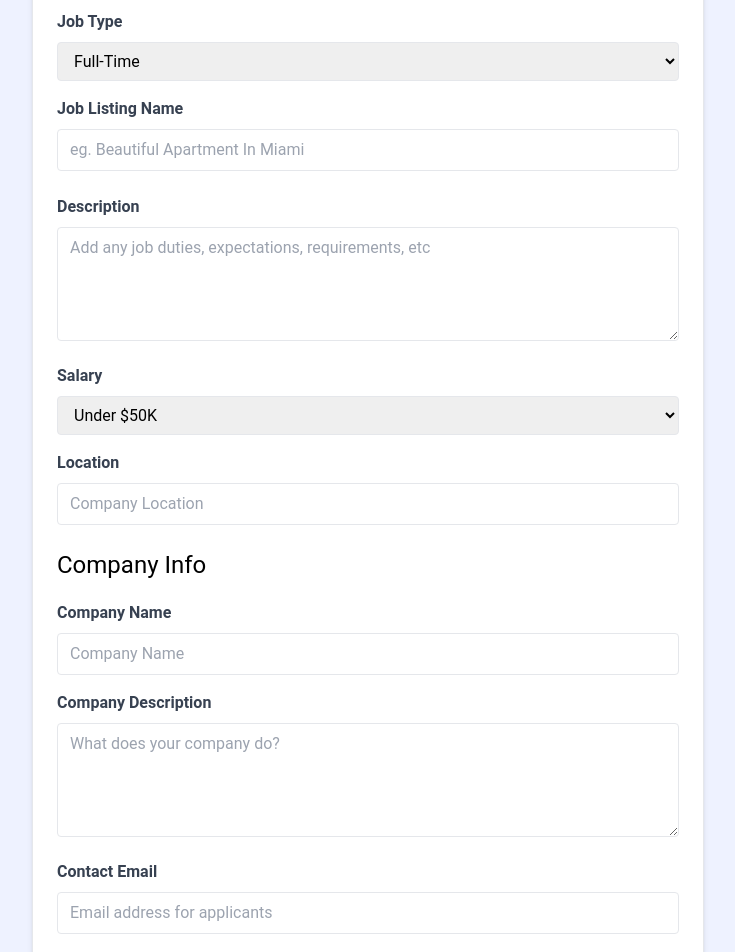
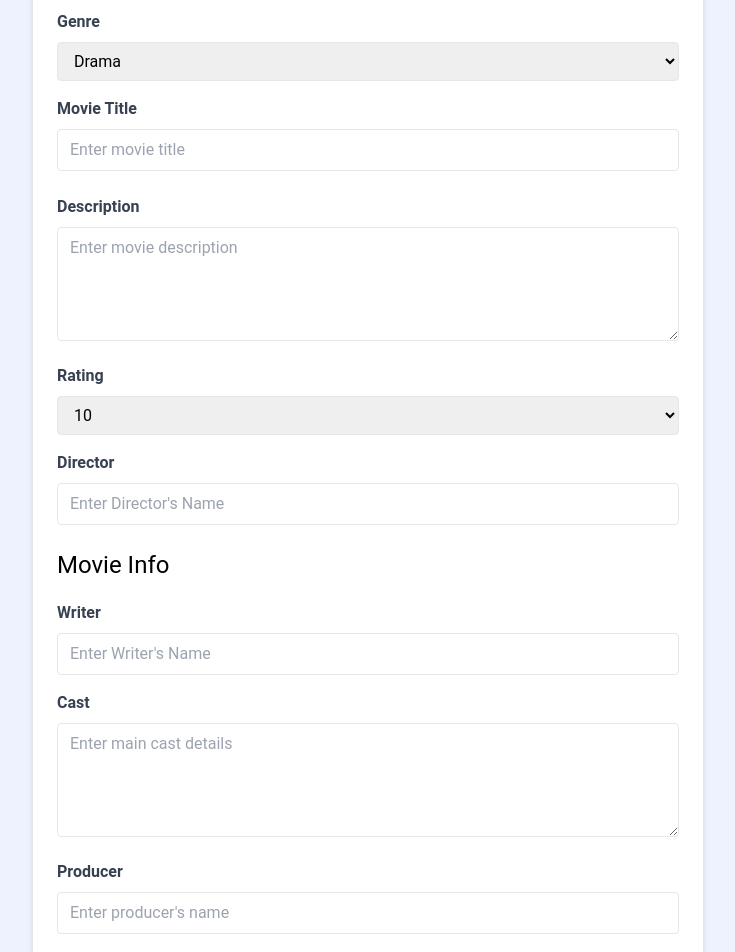
Before and after one commit to developedbyesh/react-movie-app-2025, a React (Vite) app: page /add-movie in a window 1280 px wide. Shown: the part 260-1212 px from the top of the page, without its empty margins (272-1007 px from the left). Built offline with nearby package versions, Linux system fonts and the light colour scheme.

Commit message:
add movie page changes

```diff
--- a/src/pages/AddMoviePage.jsx
+++ b/src/pages/AddMoviePage.jsx
@@ -1,47 +1,70 @@
 import React from 'react';
+import { useState } from 'react';
 
 const AddMoviePage = () => {
+  const [title, setTitle] = useState('');
+  const [genre, setGenre] = useState('Drama');
+  const [description, setDescription] = useState('');
+  const [director, setDirector] = useState('');
+  const [rating, setRating] = useState('10');
+  const [writer, setWriter] = useState('');
+  const [cast, setCast] = useState('');
+  const [producer, setProducer] = useState('');
+  const [music, setMusic] = useState('');
+
+  const submitForm = (e) => {
+    e.preventDefault();
+
+    console.log(title);
+  };
+
   return (
     <>
       <section className="bg-indigo-50">
         <div className="container m-auto max-w-2xl py-24">
           <div className="bg-white px-6 py-8 mb-4 shadow-md rounded-md border m-4 md:m-0">
-            <form>
+            <form onSubmit={submitForm}>
               <h2 className="text-3xl text-center font-semibold mb-6">
                 Add Movie
               </h2>
 
               <div className="mb-4">
                 <label
-                  htmlFor="type"
+                  htmlFor="genre"
                   className="block text-gray-700 font-bold mb-2"
                 >
-                  Job Type
+                  Genre
                 </label>
                 <select
-                  id="type"
-                  name="type"
+                  id="genre"
+                  name="genre"
                   className="border rounded w-full py-2 px-3"
                   required
+                  value={genre}
+                  onChange={(e) => setGenre(e.target.value)}
                 >
-                  <option value="Full-Time">Full-Time</option>
-                  <option value="Part-Time">Part-Time</option>
-                  <option value="Remote">Remote</option>
-                  <option value="Internship">Internship</option>
+                  <option value="Drama">Drama</option>
+                  <option value="Sci-Fi">Sci-Fi</option>
+                  <option value="Crime">Crime</option>
+                  <option value="Action">Action</option>
+                  <option value="Horror">Horror</option>
+                  <option value="Comedy">Comedy</option>
                 </select>
               </div>
 
               <div className="mb-4">
                 <label className="block text-gray-700 font-bold mb-2">
-                  Job Listing Name
+                  Movie Title
                 </label>
                 <input
                   type="text"
                   id="title"
                   name="title"
                   className="border rounded w-full py-2 px-3 mb-2"
-                  placeholder="eg. Beautiful Apartment In Miami"
+                  placeholder="Enter movie title"
                   required
+                  value={title}
+                  onChange={(e) => setTitle(e.target.value)}
                 />
               </div>
               <div className="mb-4">
@@ -56,114 +79,127 @@ const AddMoviePage = () => {
                   name="description"
                   className="border rounded w-full py-2 px-3"
                   rows="4"
-                  placeholder="Add any job duties, expectations, requirements, etc"
+                  placeholder="Enter movie description"
+                  value={description}
+                  onChange={(e) => setDescription(e.target.value)}
                 ></textarea>
               </div>
 
               <div className="mb-4">
                 <label
-                  htmlFor="type"
+                  htmlFor="rating"
                   className="block text-gray-700 font-bold mb-2"
                 >
-                  Salary
+                  Rating
                 </label>
                 <select
-                  id="salary"
-                  name="salary"
+                  id="rating"
+                  name="rating"
                   className="border rounded w-full py-2 px-3"
                   required
+                  value={rating}
+                  onChange={(e) => setRating(e.target.value)}
                 >
-                  <option value="Under $50K">Under $50K</option>
-                  <option value="$50K - 60K">$50K - $60K</option>
-                  <option value="$60K - 70K">$60K - $70K</option>
-                  <option value="$70K - 80K">$70K - $80K</option>
-                  <option value="$80K - 90K">$80K - $90K</option>
-                  <option value="$90K - 100K">$90K - $100K</option>
-                  <option value="$100K - 125K">$100K - $125K</option>
-                  <option value="$125K - 150K">$125K - $150K</option>
-                  <option value="$150K - 175K">$150K - $175K</option>
-                  <option value="$175K - 200K">$175K - $200K</option>
-                  <option value="Over $200K">Over $200K</option>
+                  <option value="10">10</option>
+                  <option value="9">9</option>
+                  <option value="8">8</option>
+                  <option value="7">7</option>
+                  <option value="6">6</option>
+                  <option value="5">5</option>
+                  <option value="4">4</option>
+                  <option value="3">3</option>
+                  <option value="2">2</option>
+                  <option value="1">1</option>
                 </select>
               </div>
 
               <div className="mb-4">
                 <label className="block text-gray-700 font-bold mb-2">
-                  Location
+                  Director
                 </label>
                 <input
                   type="text"
-                  id="location"
-                  name="location"
+                  id="director"
+                  name="director"
                   className="border rounded w-full py-2 px-3 mb-2"
-                  placeholder="Company Location"
+                  placeholder="Enter Director's Name"
                   required
+                  value={director}
+                  onChange={(e) => setDirector(e.target.value)}
                 />
               </div>
 
-              <h3 className="text-2xl mb-5">Company Info</h3>
+              <h3 className="text-2xl mb-5">Movie Info</h3>
 
               <div className="mb-4">
                 <label
-                  htmlFor="company"
+                  htmlFor="writer"
                   className="block text-gray-700 font-bold mb-2"
                 >
-                  Company Name
+                  Writer
                 </label>
                 <input
                   type="text"
-                  id="company"
-                  name="company"
+                  id="writer"
+                  name="writer"
                   className="border rounded w-full py-2 px-3"
-                  placeholder="Company Name"
+                  placeholder="Enter Writer's Name"
+                  value={writer}
+                  onChange={(e) => setWriter(e.target.value)}
                 />
               </div>
 
               <div className="mb-4">
                 <label
-                  htmlFor="company_description"
+                  htmlFor="cast"
                   className="block text-gray-700 font-bold mb-2"
                 >
-                  Company Description
+                  Cast
                 </label>
                 <textarea
-                  id="company_description"
-                  name="company_description"
+                  id="cast"
+                  name="cast"
                   className="border rounded w-full py-2 px-3"
                   rows="4"
-                  placeholder="What does your company do?"
+                  placeholder="Enter main cast details"
+                  value={cast}
+                  onChange={(e) => setCast(e.target.value)}
                 ></textarea>
               </div>
 
               <div className="mb-4">
                 <label
-                  htmlFor="contact_email"
+                  htmlFor="producer"
                   className="block text-gray-700 font-bold mb-2"
                 >
-                  Contact Email
+                  Producer
                 </label>
                 <input
-                  type="email"
-                  id="contact_email"
-                  name="contact_email"
+                  type="text"
+                  id="producer"
+                  name="producer"
                   className="border rounded w-full py-2 px-3"
-                  placeholder="Email address for applicants"
+                  placeholder="Enter producer's name"
                   required
+                  value={producer}
+                  onChange={(e) => setProducer(e.target.value)}
                 />
               </div>
               <div className="mb-4">
                 <label
-                  htmlFor="contact_phone"
+                  htmlFor="music"
                   className="block text-gray-700 font-bold mb-2"
                 >
-                  Contact Phone
+                  Music
                 </label>
                 <input
-                  type="tel"
-                  id="contact_phone"
-                  name="contact_phone"
+                  type="text"
+                  id="music"
+                  name="music"
                   className="border rounded w-full py-2 px-3"
-                  placeholder="Optional phone for applicants"
+                  placeholder="Enter Musician's name"
+                  value={music}
+                  onChange={(e) => setMusic(e.target.value)}
                 />
               </div>
 
@@ -172,7 +208,7 @@ const AddMoviePage = () => {
                   className="bg-indigo-500 hover:bg-indigo-600 text-white font-bold py-2 px-4 rounded-full w-full focus:outline-none focus:shadow-outline"
                   type="submit"
                 >
-                  Add Job
+                  Add Movie
                 </button>
               </div>
             </form>
```
